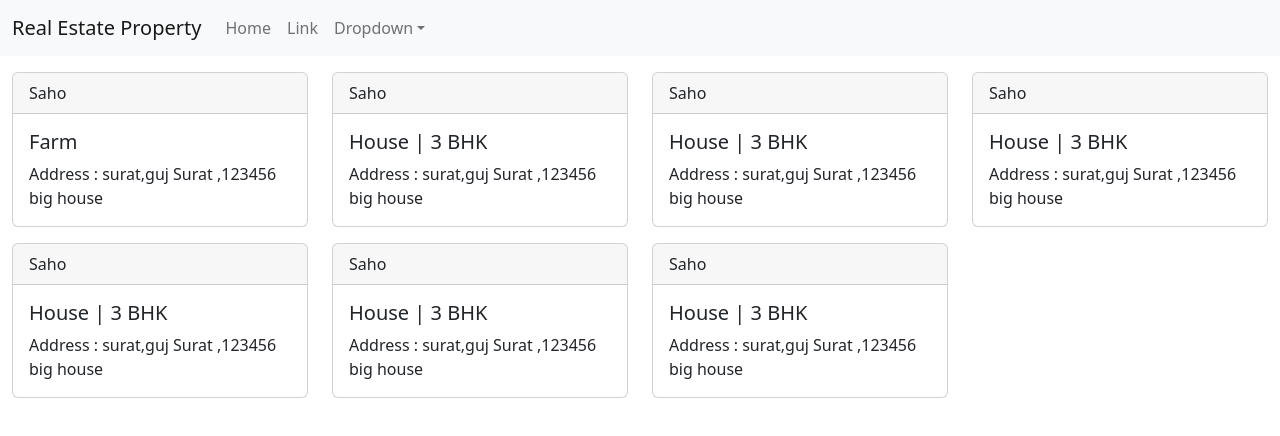
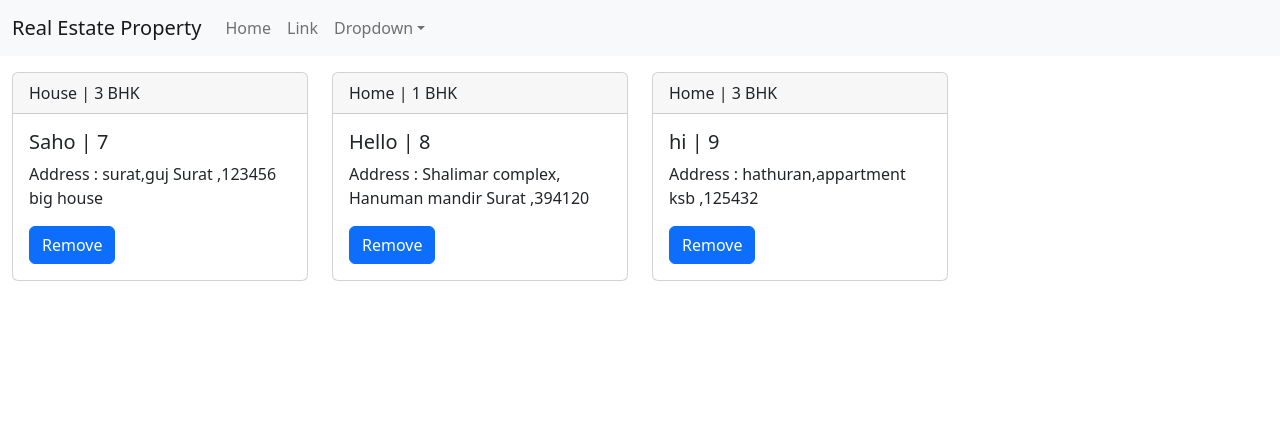
Before and after one commit to Krunal01/Property, a React (Create React App) app: page / in a window 1280 px wide. Shown: the top 436 px of the page. Built offline with nearby package versions, Linux system fonts and the light colour scheme; data requests are answered from the project's data file.

Commit message:
delete data using delete api

```diff
--- a/db.json
+++ b/db.json
@@ -1,18 +1,7 @@
 {
   "properties": [
     {
-      "id": 1,
-
-      "ownerName": "Saho",
-      "propertyType": "Farm",
-      "bhk": "",
-      "city": "Surat",
-      "pinCode": "123456",
-      "address": "surat,guj",
-      "description": "big house"
-    },
-    {
-      "id": 2,
+      "id": 7,
       "ownerName": "Saho",
       "propertyType": "House",
       "bhk": "3",
@@ -22,54 +11,26 @@
       "description": "big house"
     },
     {
-      "id": 3,
-      "ownerName": "Saho",
-      "propertyType": "House",
-      "bhk": "3",
+      "ownerName": "Hello ",
+      "propertyType": "Home",
+      "bhk": "1",
       "city": "Surat",
-      "pinCode": "123456",
-      "address": "surat,guj",
-      "description": "big house"
+      "pinCode": 394120,
+      "address": "Shalimar complex, Hanuman mandir",
+      "description": "",
+      "formBasicEmail": "Helloooo",
+      "id": 8
     },
     {
-      "id": 4,
-      "ownerName": "Saho",
-      "propertyType": "House",
-      "bhk": "3",
-      "city": "Surat",
-      "pinCode": "123456",
-      "address": "surat,guj",
-      "description": "big house"
-    },
-    {
-      "id": 5,
-      "ownerName": "Saho",
-      "propertyType": "House",
-      "bhk": "3",
-      "city": "Surat",
-      "pinCode": "123456",
-      "address": "surat,guj",
-      "description": "big house"
-    },
-    {
-      "id": 6,
-      "ownerName": "Saho",
-      "propertyType": "House",
-      "bhk": "3",
-      "city": "Surat",
-      "pinCode": "123456",
-      "address": "surat,guj",
-      "description": "big house"
-    },
-    {
-      "id": 7,
-      "ownerName": "Saho",
-      "propertyType": "House",
-      "bhk": "3",
-      "city": "Surat",
-      "pinCode": "123456",
-      "address": "surat,guj",
-      "description": "big house"
+      "ownerName": "hi",
+      "propertyType": "Home",
+      "bhk": 3,
+      "city": "ksb",
+      "pinCode": 125432,
+      "address": "hathuran,appartment",
+      "description": "",
+      "formBasicEmail": "ghar",
+      "id": 9
     }
   ]
 }
--- a/src/pages/home/index.js
+++ b/src/pages/home/index.js
@@ -1,5 +1,5 @@
 import React, { useEffect, useState } from "react";
-import { Card, Col, Container, Row, Toast } from "react-bootstrap";
+import { Button, Card, Col, Container, Row, Toast } from "react-bootstrap";
 import { toast } from "react-toastify";
 import api from "../../utils/api";
 // import { properties } from "../../utils/data";
@@ -10,11 +10,8 @@ function Home() {
     try {
       // throw new ("hi");
       const response = await api.get("/properties");
-      console.log(response);
       if (response.status === 200) {
         setProperties(response?.data || []);
-      } else {
-        console.log("already");
       }
     } catch (error) {
       // console.log(error.message);
@@ -22,21 +19,24 @@ function Home() {
       // toast("data not fetched");
     }
   };
-  // const fetchData = () => {
-  //   api
-  //     .get("/properties")
-  //     .then((response) => {
-  //       console.log(response);
-  //       setProperties(response.data);
-  //     })
-  //     .catch((error) => {
-  //       console.log(error);
-  //     });
-  // };
 
   useEffect(() => {
     fetchData();
   }, []);
+
+  const removeEntry = async (id) => {
+    try {
+      const removedData = await api.delete(`/properties/${id}`);
+      // setProperties(removedData);
+      console.log(removedData);
+      toast.success("Product has been deleted.");
+      fetchData();
+    } catch (error) {
+      console.log(error);
+      toast.error("Data not Removed");
+    }
+    console.log(id);
+  };
 
   return (
     <Container fluid className="py-3">
@@ -44,15 +44,18 @@ function Home() {
         {properties.map((e) => (
           <Col xs="12" sm="6" md="4" lg="3" xl="3" xxl="3" key={e.id}>
             <Card>
-              <Card.Header>{e.ownerName}</Card.Header>
+              <Card.Header>
+                {e.propertyType} {e.bhk && `| ${e.bhk} BHK`}
+              </Card.Header>
               <Card.Body>
                 <Card.Title>
-                  {e.propertyType} {e.bhk && `| ${e.bhk} BHK`}
+                  {e.ownerName} | {e.id}
                 </Card.Title>
                 <Card.Text className="mb-0">
                   Address : {e.address} {e.city} ,{e.pinCode}
                 </Card.Text>
                 <Card.Text>{e.description}</Card.Text>
+                <Button onClick={() => removeEntry(e.id)}>Remove</Button>
               </Card.Body>
             </Card>
           </Col>
@@ -75,3 +78,14 @@ export default Home;
 //   request: null,
 //   header: null,
 // };
+// const fetchData = () => {
+//   api
+//     .get("/properties")
+//     .then((response) => {
+//       console.log(response);
+//       setProperties(response.data);
+//     })
+//     .catch((error) => {
+//       console.log(error);
+//     });
+// };
--- a/src/pages/property/PropertyAdd.js
+++ b/src/pages/property/PropertyAdd.js
@@ -4,7 +4,9 @@ import Form from "react-bootstrap/Form";
 import { Formik, useFormik } from "formik";
 import * as Yup from "yup";
 import Card from "react-bootstrap/Card";
-import { Link } from "react-router-dom";
+import { Link, useNavigate } from "react-router-dom";
+import api from "../../utils/api";
+import { toast } from "react-toastify";
 function PropertyAdd() {
   const formik = useFormik({
     initialValues: {
@@ -38,11 +40,27 @@ function PropertyAdd() {
       propertyType: Yup.string().required("Please select property type"),
       description: Yup.string(),
     }),
-    onSubmit: (values) => console.log(values),
+    onSubmit: (values) => createProperty(values),
     enableReinitialize: true,
     validateOnChange: true,
   });
 
+  const navigate = useNavigate();
+  const createProperty = async (payload) => {
+    try {
+      const response = await api.post("/properties", payload);
+      if (response.status === 201) {
+        toast.success("Property has been added successfully.");
+        formik.resetForm();
+        navigate("/");
+      }
+    } catch (error) {
+      // console.log(error.message);
+      toast.error("Could not add propety, Please try again.");
+      // toast.error(error?.response?.data?.message || error.message);
+      // toast("data not fetched");
+    }
+  };
   return (
     <Container
       fluid
```
